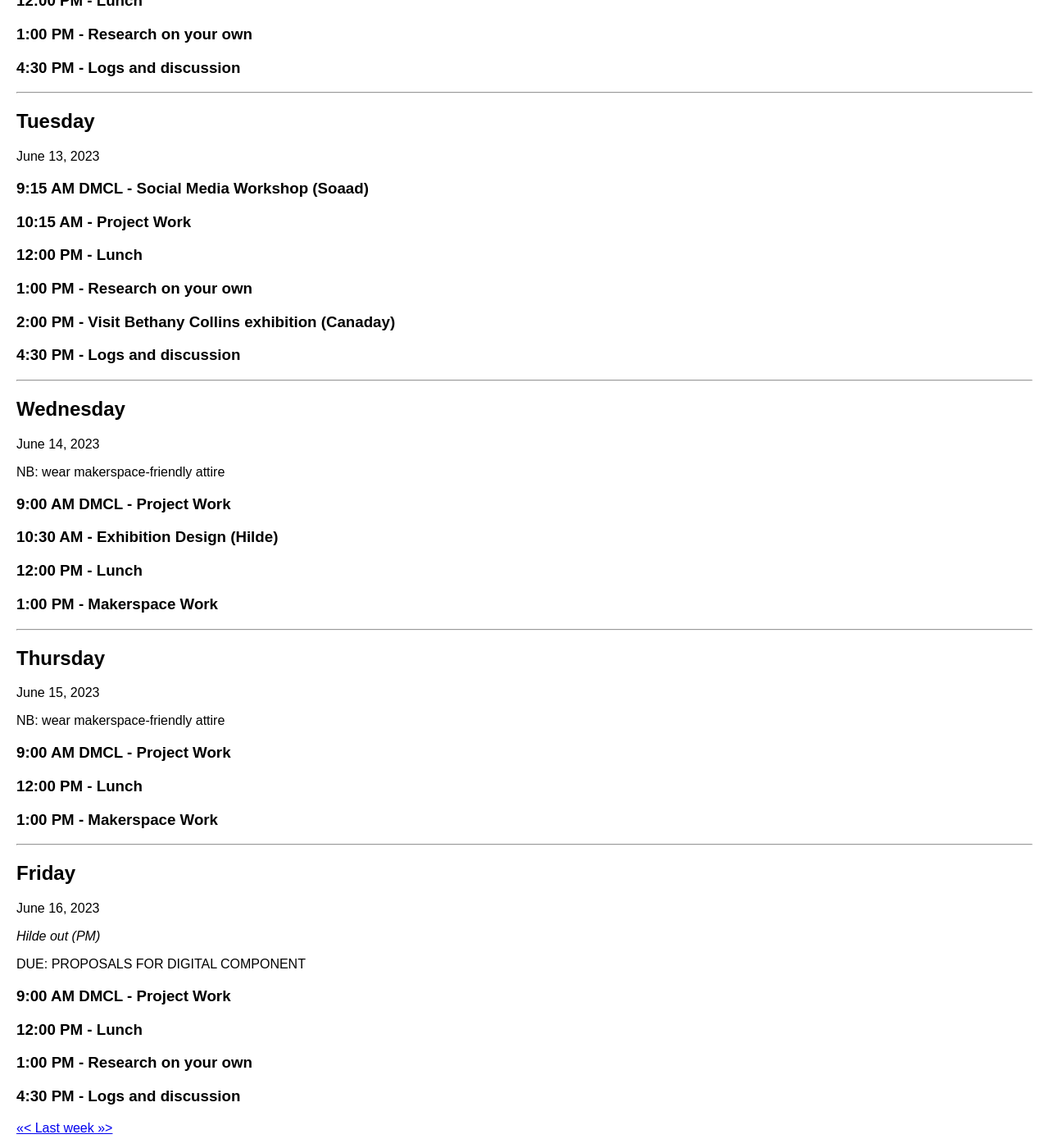
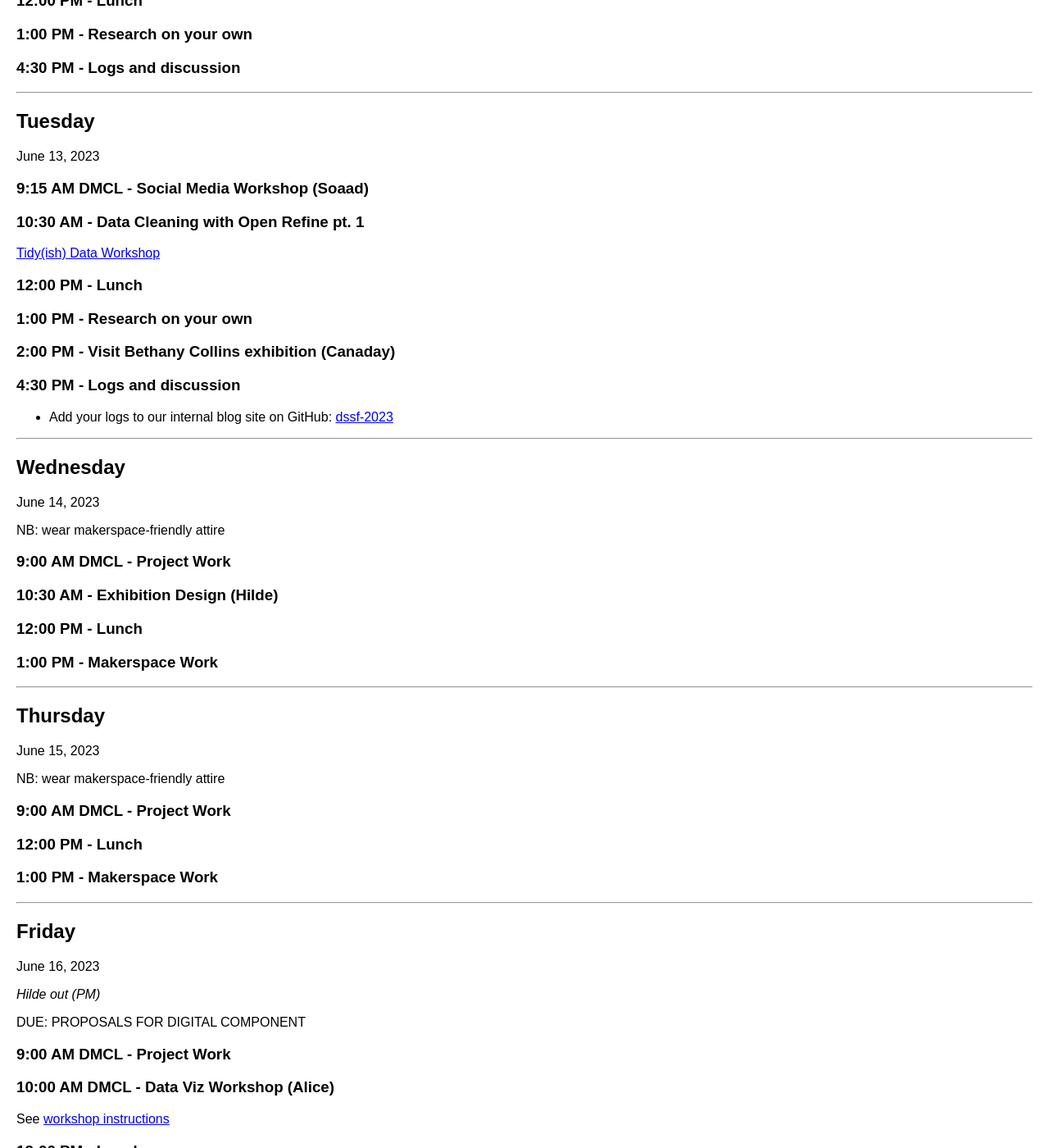
Before and after one commit to digbmc/dssf-syll, a Jekyll site: the page built from _weeks/03-data.md, in a window 1280 px wide and 1400 px high, scrolled down 524 px. Shown: the whole window at 82% size. Built offline with Jekyll 4.4.1, drawn with Linux system fonts in a browser that asks for light colours.

Commit message:
updated schedule and added links to workshops

```diff
--- a/_weeks/03-data.md
+++ b/_weeks/03-data.md
@@ -27,7 +27,9 @@ June 13, 2023
 
 ### 9:15 AM DMCL - Social Media Workshop (Soaad)
 
-### 10:15 AM - Project Work
+### 10:30 AM - Data Cleaning with Open Refine pt. 1
+
+[Tidy(ish) Data Workshop](https://github.com/tri-cods/tidy-data)
 
 ### 12:00 PM - Lunch
 
@@ -36,6 +38,7 @@ June 13, 2023
 ### 2:00 PM - Visit Bethany Collins exhibition (Canaday)
 
 ### 4:30 PM - Logs and discussion
+- Add your logs to our internal blog site on GitHub: [dssf-2023](https://github.com/Bryn-Mawr-College/dssf-2023)
 
 ---
 
@@ -76,6 +79,10 @@ DUE: PROPOSALS FOR DIGITAL COMPONENT
 
 ### 9:00 AM DMCL - Project Work
 
+### 10:00 AM DMCL - Data Viz Workshop (Alice)
+
+See [workshop instructions](./resources/data)
+
 ### 12:00 PM - Lunch
 
 ### 1:00 PM - Research on your own
```
Also changed, not shown: resources/data.md (+1 -1 lines).
